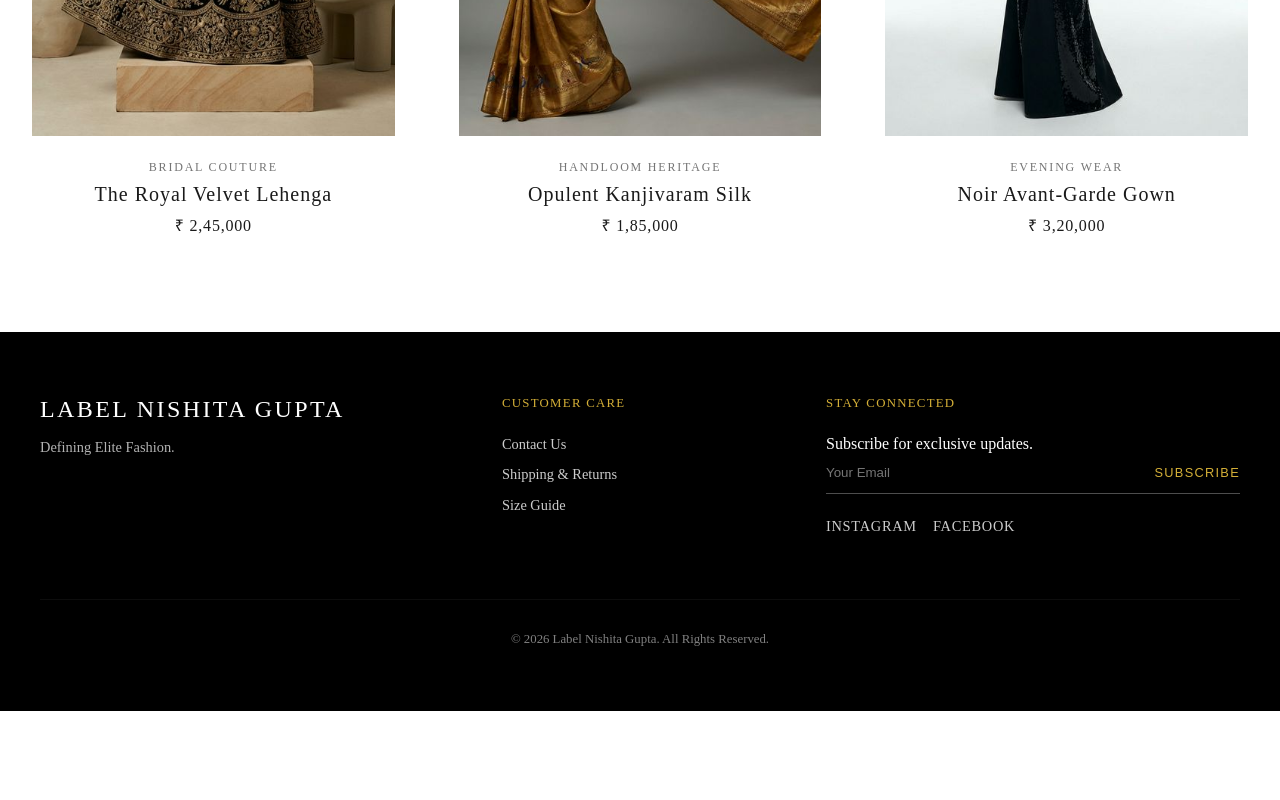
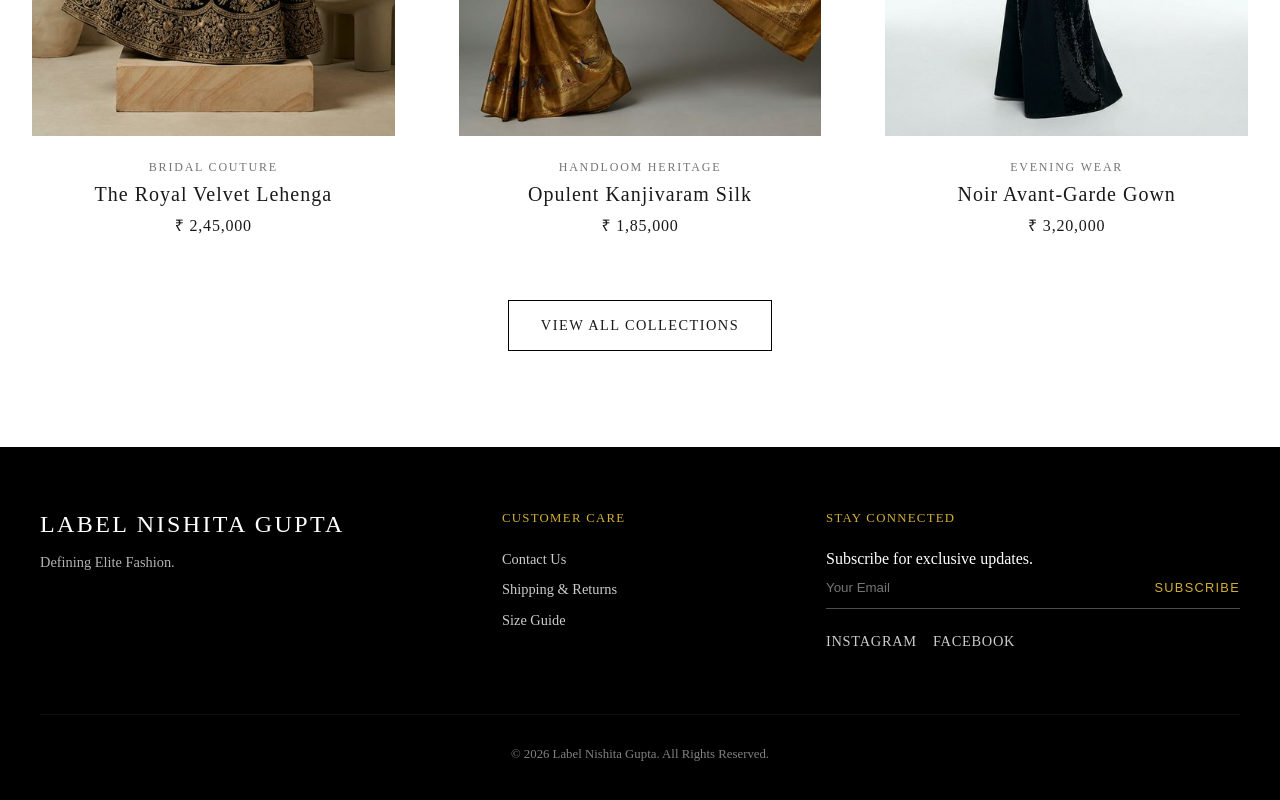
Before and after one commit to harsh785/Label-project, a Next.js app in the folder web/: page /Label-project/ in a window 1280 px wide. Shown: the part 1389-2189 px from the top of the page. Before the commit the page ends 2100 px from the top, so only its background shows below. Built offline with nearby package versions, Linux system fonts and the light colour scheme; a web font is replaced by a local one.

Commit message:
Refactor: Use shared product data and add View All link

```diff
--- a/web/src/app/page.tsx
+++ b/web/src/app/page.tsx
@@ -1,31 +1,10 @@
+import Link from "next/link";
 import Hero from "../components/Hero";
 import ProductCard from "../components/ProductCard";
-import { getAssetPath } from "../utils/assets";
+import { products } from "../data/products";
 
 export default function Home() {
-  const products = [
-    {
-      id: "1",
-      name: "The Royal Velvet Lehenga",
-      category: "Bridal Couture",
-      price: "₹ 2,45,000",
-      image: getAssetPath("/images/lehenga.png"),
-    },
-    {
-      id: "2",
-      name: "Opulent Kanjivaram Silk",
-      category: "Handloom Heritage",
-      price: "₹ 1,85,000",
-      image: getAssetPath("/images/saree.png"),
-    },
-    {
-      id: "3",
-      name: "Noir Avant-Garde Gown",
-      category: "Evening Wear",
-      price: "₹ 3,20,000",
-      image: getAssetPath("/images/gown.png"),
-    },
-  ];
+  const featuredProducts = products.slice(0, 3);
 
   return (
     <main>
@@ -45,9 +24,24 @@ export default function Home() {
           maxWidth: "1400px",
           margin: "0 auto"
         }}>
-          {products.map((product) => (
+          {featuredProducts.map((product) => (
             <ProductCard key={product.id} {...product} />
           ))}
+        </div>
+
+        <div style={{ marginTop: "4rem" }}>
+          <Link href="/collections" style={{
+            display: "inline-block",
+            padding: "1rem 2rem",
+            border: "1px solid #000",
+            fontFamily: "var(--font-secondary)",
+            textTransform: "uppercase",
+            letterSpacing: "0.1em",
+            fontSize: "0.9rem",
+            transition: "all 0.3s ease"
+          }}>
+            View All Collections
+          </Link>
         </div>
       </section>
     </main>
```
